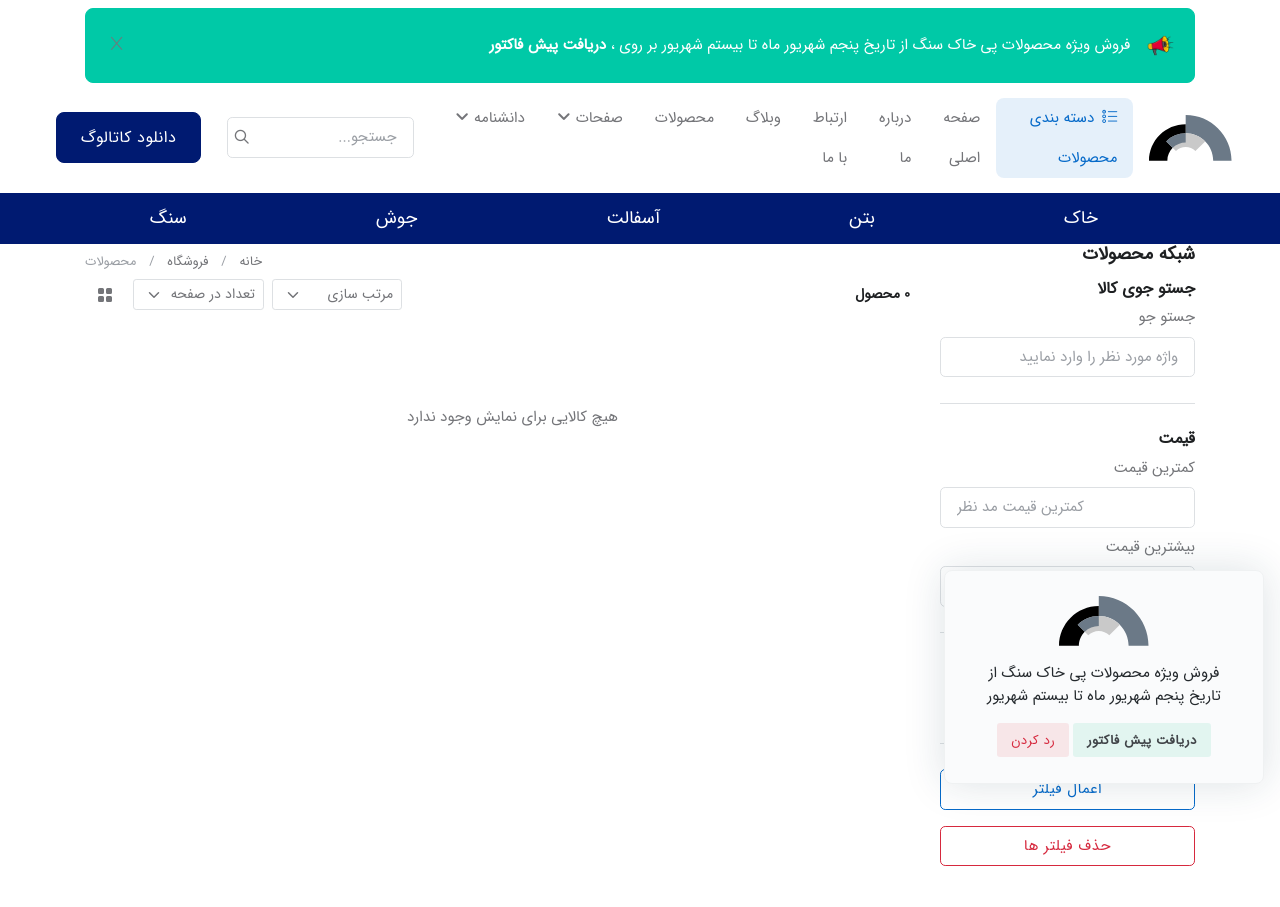
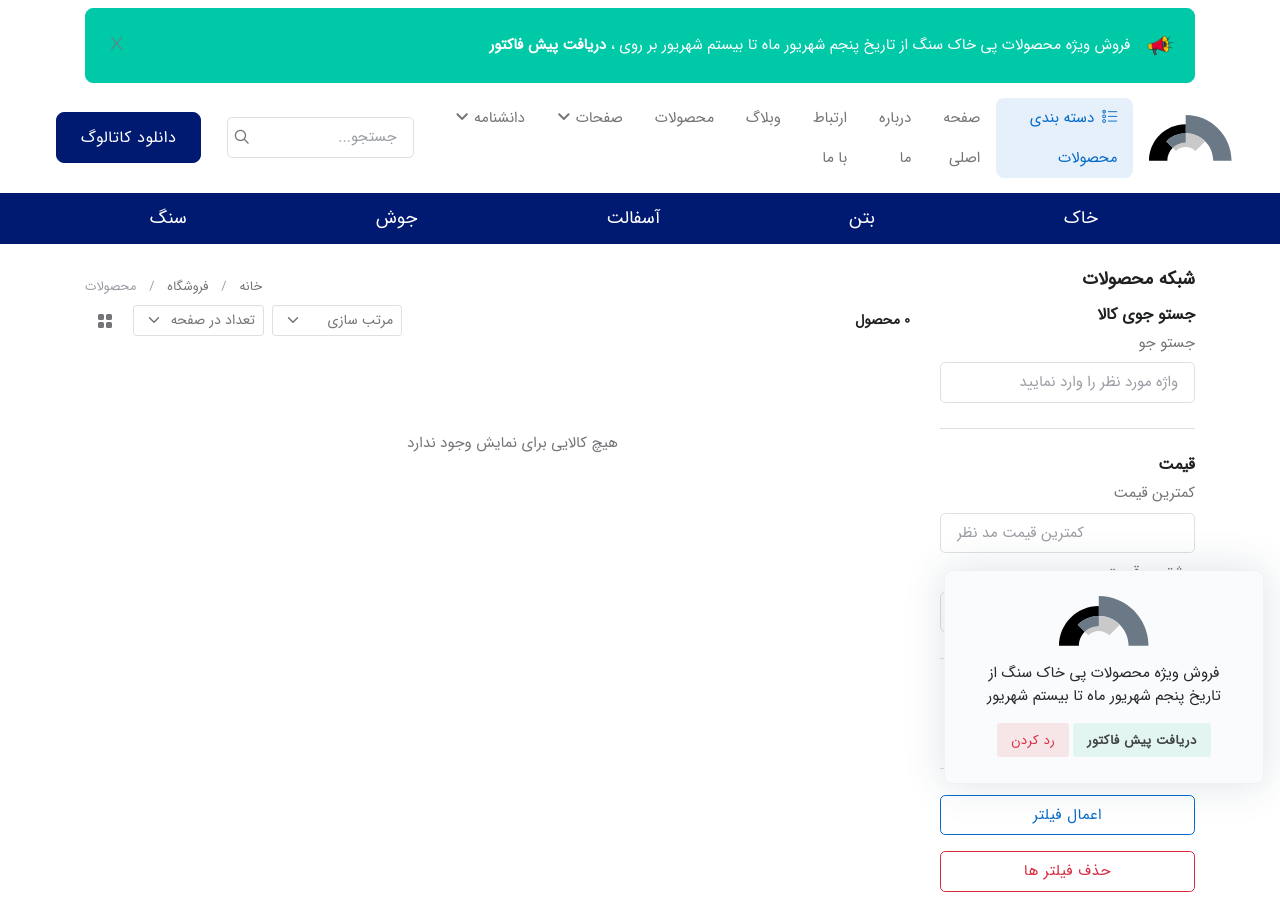
Before and after one commit to sina47822/peykhaks-django, a Django app: page /product/grid/ in a window 1280 px wide. Shown: the top 907 px of the page. Run offline with Django 4.2, Linux system fonts and the light colour scheme; tables that the repository leaves empty hold one stand-in row (values such as "Sample post"); some libraries are stand-ins or nearby versions; some web fonts are replaced.

Commit message:
change top margin

```diff
--- a/core/templates/product/product-grid.html
+++ b/core/templates/product/product-grid.html
@@ -12,7 +12,7 @@
 
 <!-- Breadcrumb -->
 <div>
-    <div class="container content-space-t-2 content-space-t-lg-3">
+    <div class="container content-space-t-2 content-space-t-lg-3 mt-4">
         <div class="row">
             <div class="col-sm">
                 <h4 class="mb-0">شبکه محصولات</h4>
@@ -208,7 +208,7 @@
 
                             <h4 class="card-title">
                                 <a class="text-dark"
-                                    href="{% url 'product:product-detail' slug=object.slug %}">{{object.title}}</a>
+                                    href="{% url 'product:productdetails' slug=object.slug %}">{{object.title}}</a>
                             </h4>
                             {% if object.is_discounted %}
                             <p class="card-text text-dark fs-4">
```
